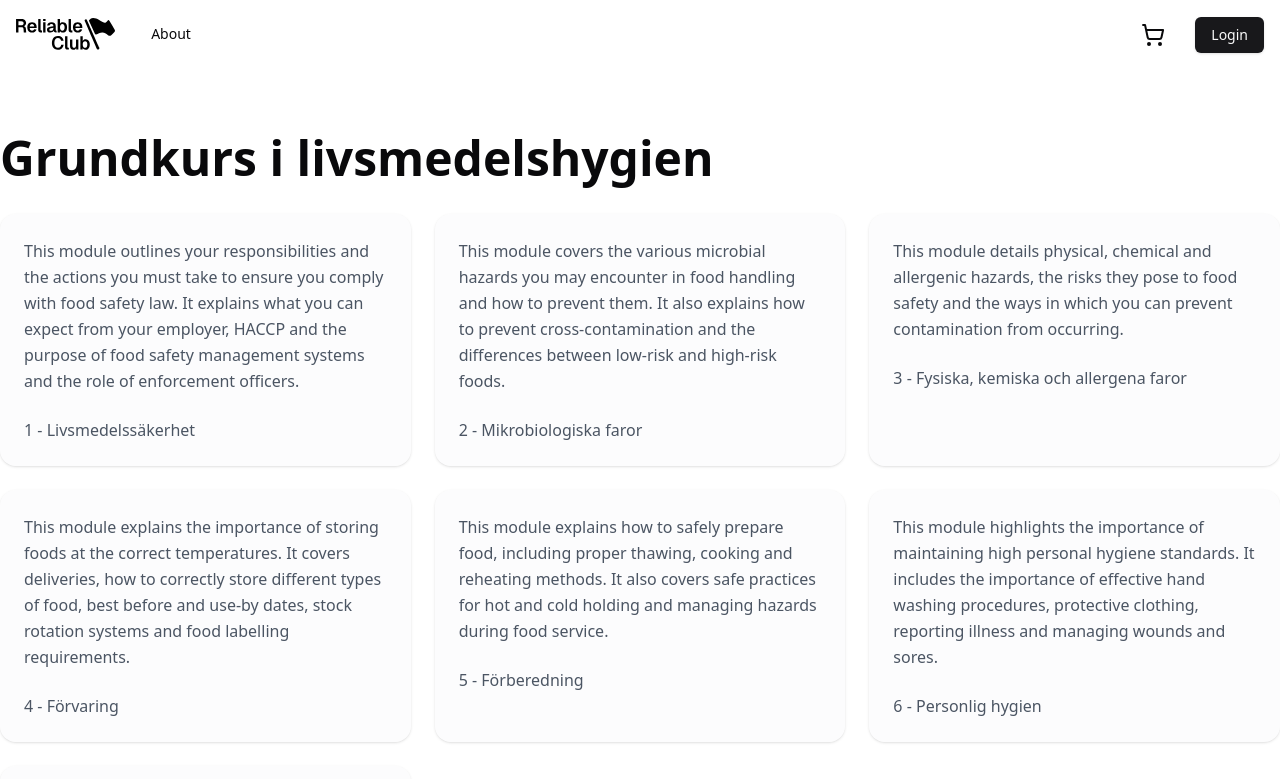
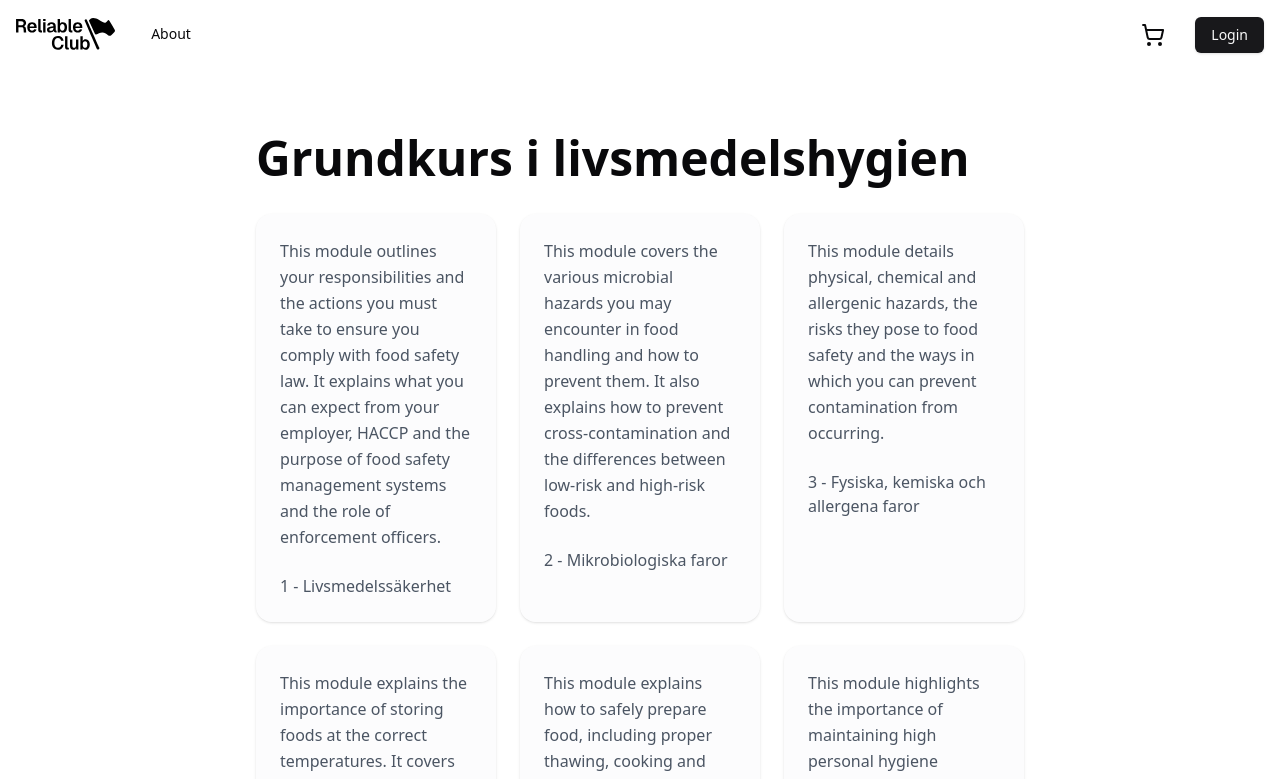
Before and after one commit to evilpaper/reliable, a Next.js app: page /courses/grundkurs-i-livsmedelshygien in a window 1280 px wide. Shown: the top 779 px of the page. Built offline with nearby package versions, Linux system fonts and the light colour scheme.

Commit message:
Narrow container on lesson page, makaing it more focused

```diff
--- a/src/app/(landing)/courses/[id]/page.tsx
+++ b/src/app/(landing)/courses/[id]/page.tsx
@@ -54,7 +54,7 @@ const lessons = [
 
 export default async function Page() {
   return (
-    <section className="container flex-1 pt-16">
+    <section className="container max-w-3xl flex-1 p-4 md:p-0 mt-16">
       <h1 className="text-3xl md:text-4xl lg:text-5xl leading-tight font-bold">
         Grundkurs i livsmedelshygien
       </h1>
```
